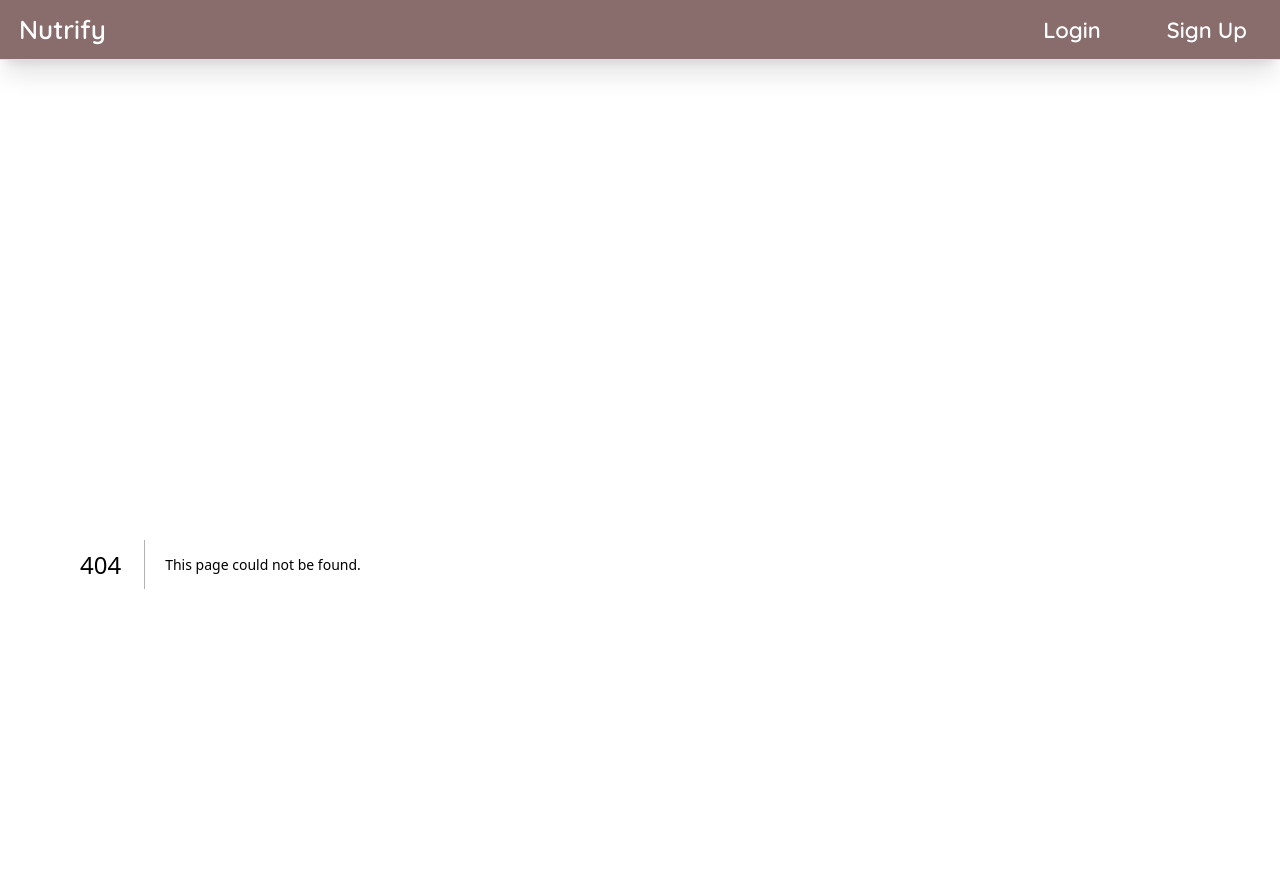
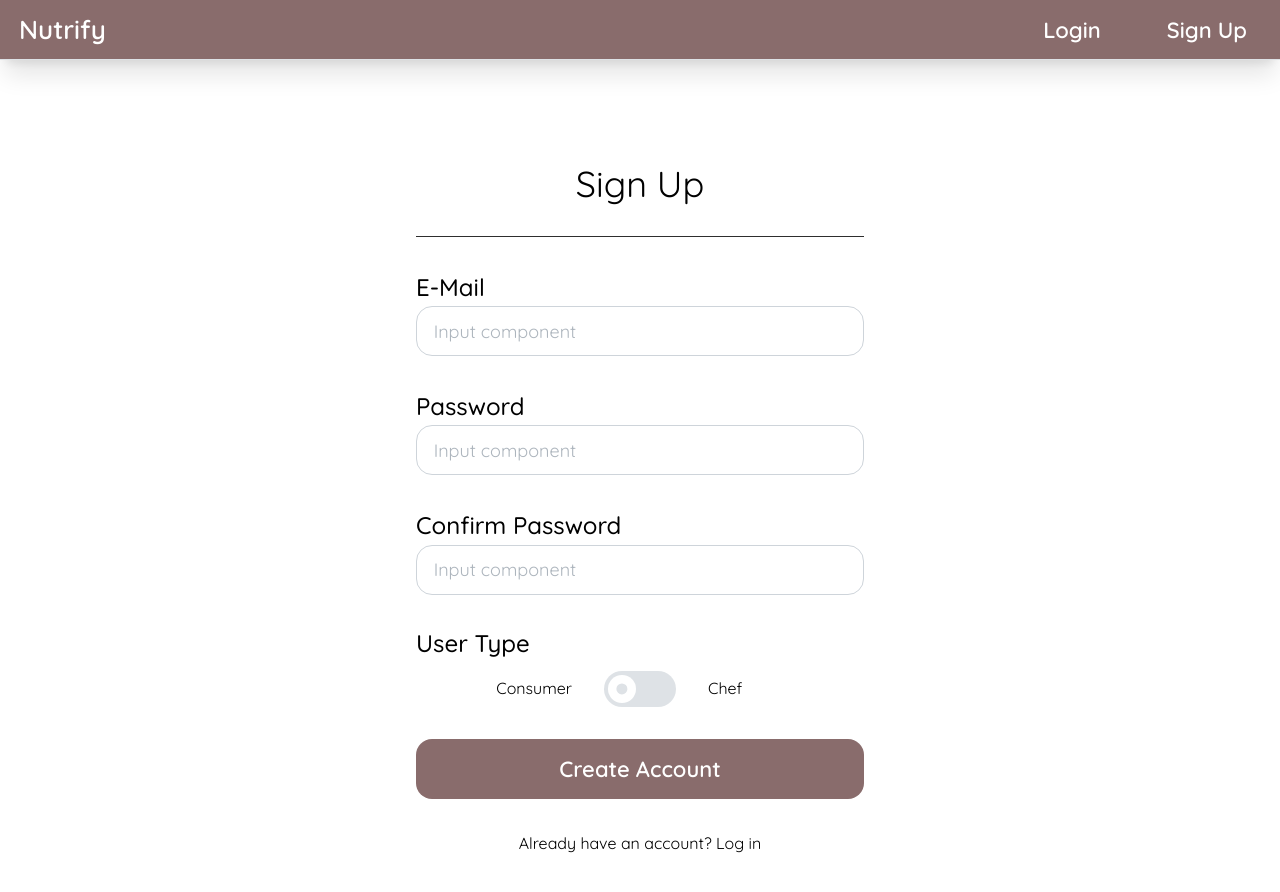
Before and after one commit to Untitled-ITU/nutrify, a Next.js app in the folder frontend/: page /auth/signup in a window 1280 px wide. Before the commit this address had no page. Shown: the top 892 px of the page. Built offline with nearby package versions, Linux system fonts and the light colour scheme.

Commit message:
Add login and signup pages
Added basic signup and login pages. Functionality not yet added.

```diff
--- /dev/null
+++ b/frontend/app/auth/login/page.tsx
@@ -0,0 +1,41 @@
+"use client"
+
+import { Button, Divider, Input, Switch, TextInput, useMantineTheme } from "@mantine/core";
+import Link from "next/link";
+
+export default function LoginPage() {
+    const theme = useMantineTheme();
+    return (
+        <div className="flex flex-col w-full items-center justify-center">
+            <form className="w-md">
+                <h2 className="text-4xl text-center">
+                    Login
+                </h2>
+                <Divider my="xl" color="dark" />
+                <div className="flex flex-col gap-8 w-full">
+                    <TextInput size="lg" radius="lg" label="E-Mail" placeholder="Input component" styles={
+                        {
+                            label: {
+                                fontSize: 24,
+                            }
+                        }
+                    } />
+                    <TextInput size="lg" radius="lg" label="Password" placeholder="Input component" styles={
+                        {
+                            label: {
+                                fontSize: 24,
+                            }
+                        }
+                    } />
+                    <Button
+                        fullWidth
+                        radius="lg"
+                        type='submit'
+                        style={{ backgroundColor: theme.other.primaryDark }}
+                        className='text-2xl h-4' fz="h3" size='xl'>Login</Button>
+                    <Link className="text-center" href="/auth/signup">Don’t have an account? Sign up</Link>
+                </div>
+            </form>
+        </div>
+    )
+}
--- /dev/null
+++ b/frontend/app/auth/signup/page.tsx
@@ -0,0 +1,62 @@
+"use client"
+
+import { Button, Divider, Input, Switch, TextInput, useMantineTheme } from "@mantine/core";
+import Link from "next/link";
+
+export default function SignupPage() {
+    const theme = useMantineTheme();
+    return (
+        <div className="flex flex-col w-full items-center justify-center">
+            <form className="w-md">
+                <h2 className="text-4xl text-center">
+                    Sign Up
+                </h2>
+                <Divider my="xl" color="dark" />
+                <div className="flex flex-col gap-8 w-full">
+                    <TextInput size="lg" radius="lg" label="E-Mail" placeholder="Input component" styles={
+                        {
+                            label: {
+                                fontSize: 24,
+                            }
+                        }
+                    } />
+                    <TextInput size="lg" radius="lg" label="Password" placeholder="Input component" styles={
+                        {
+                            label: {
+                                fontSize: 24,
+                            }
+                        }
+                    } />
+                    <TextInput size="lg" radius="lg" label="Confirm Password" placeholder="Input component" styles={
+                        {
+                            label: {
+                                fontSize: 24,
+                            }
+                        }
+                    } />
+                    <div className="w-full">
+                        <div className="text-2xl font-medium mb-3">
+                            User Type
+                        </div>
+                        <div className="flex flex-row w-full items-center justify-center gap-8">
+                            <div className="w-24 text-right">
+                                Consumer
+                            </div>
+                            <Switch size="xl" />
+                            <div className="w-24 text-left">
+                                Chef
+                            </div>
+                        </div>
+                    </div>
+                    <Button
+                        fullWidth
+                        radius="lg"
+                        type='submit'
+                        style={{ backgroundColor: theme.other.primaryDark }}
+                        className='text-2xl h-4' fz="h3" size='xl'>Create Account</Button>
+                    <Link className="text-center" href="/auth/login">Already have an account? Log in</Link>
+                </div>
+            </form>
+        </div>
+    )
+}
```
